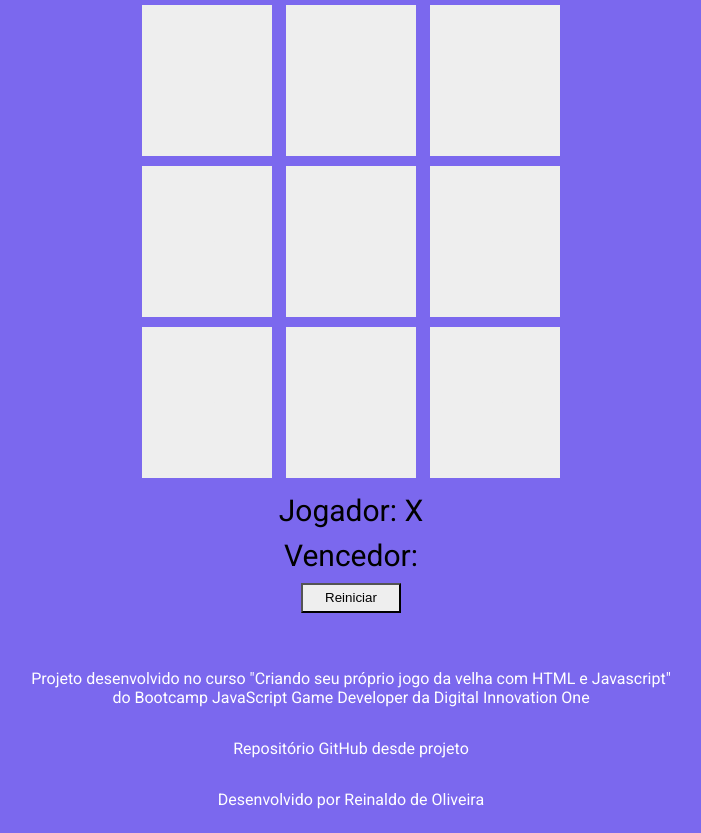
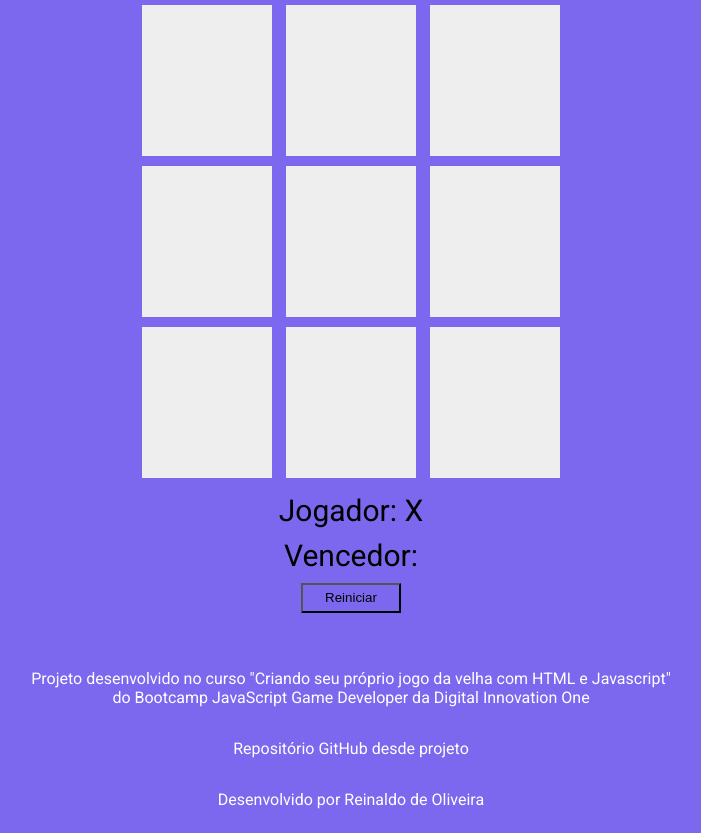
Before and after one commit to leticiadocrime/jogo-da-velha, a plain HTML site: page index.html in a window 1280 px wide. Shown: the part 81-914 px from the top of the page, without its empty margins (289-990 px from the left). Drawn offline with Linux system fonts and the light colour scheme.

Commit message:
Update style.css

```diff
--- a/src/styles/style.css
+++ b/src/styles/style.css
@@ -27,7 +27,7 @@ button {
 margin-top: 10px;
 width: 100px;
 height: 30px;
-background: #eee;
+background: #7B68EE;
 
 cursor: pointer;
 }
```
